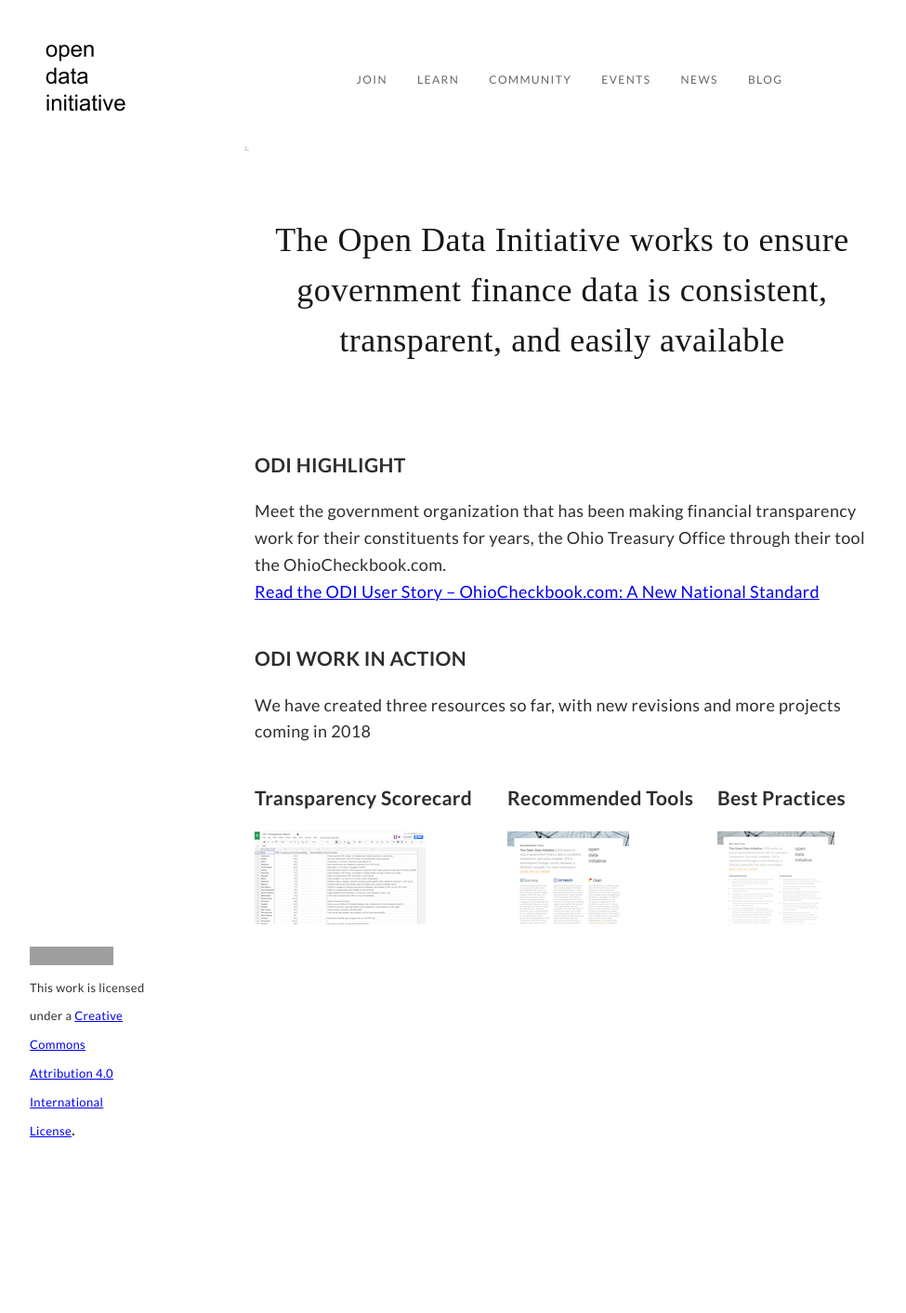
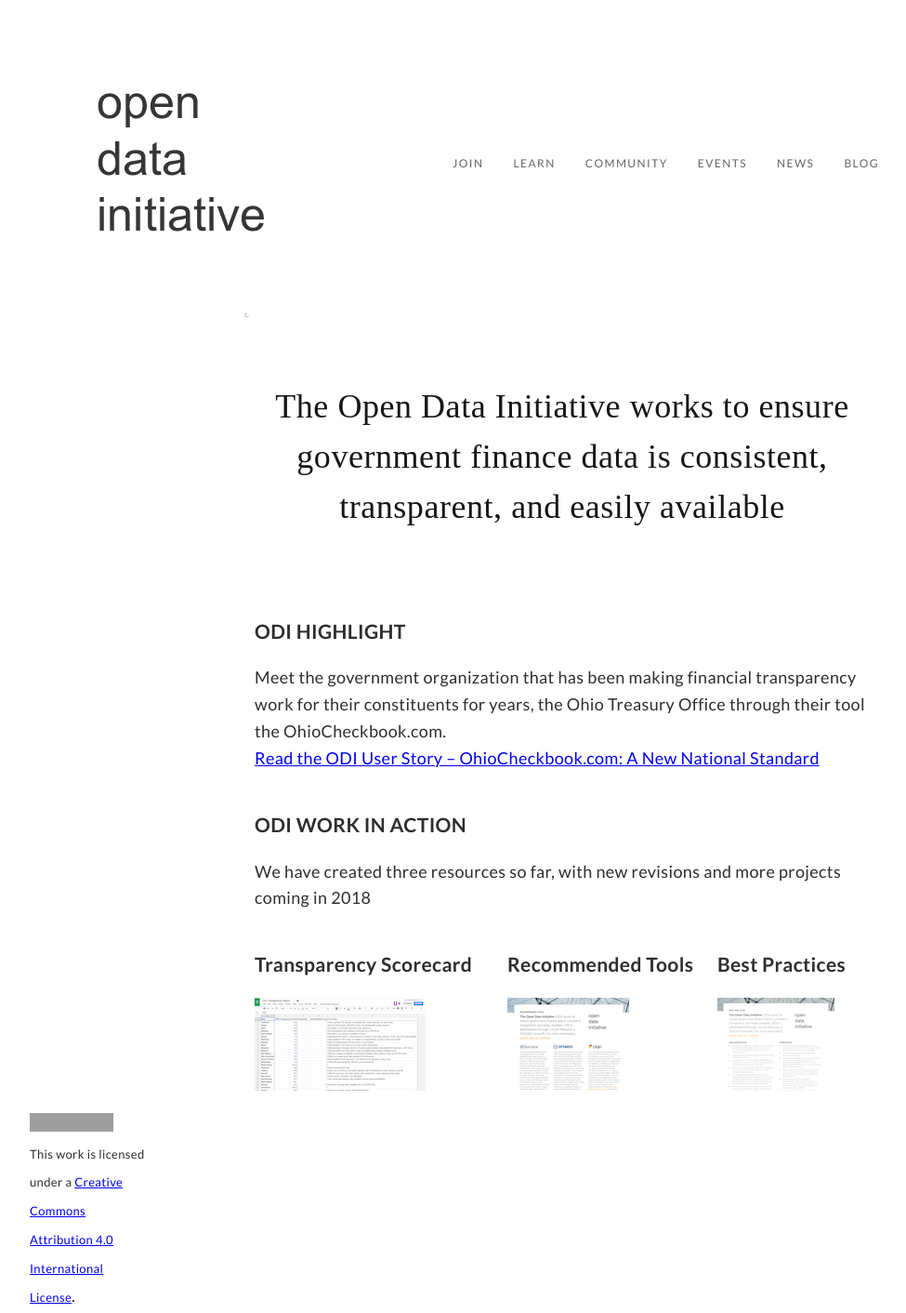
Before and after one commit to opendatainitiative/opendatainitiative.github.io, a Jekyll site: the page built from index.md, in a window 1280 px wide. Shown: the whole page at 93% size, without its empty margins (35-1010 px from the left). Built offline with Jekyll 4.4.1, drawn with Linux system fonts in a browser that asks for light colours; before the commit the page ends 1233 px from its top, so only the background shows below that; grey boxes are pictures that could not be loaded.

Commit message:
use high res odi logo

```diff
--- a/_includes/navbar.html
+++ b/_includes/navbar.html
@@ -2,7 +2,7 @@
   <div class="container">
     <div class="navbar-brand">
       <a class="navbar-item" href="{{'/' | relative_url}}">
-        <img src="{{'/assets/img/odi-logo.png' | relative_url}}" alt="The Open Data Initiative Logo">
+        <img src="{{'/assets/img/odi-logo-large.png' | relative_url}}" alt="The Open Data Initiative Logo" width="20%">
       </a>
 
       <div class="navbar-burger burger" data-target="nav">
```
